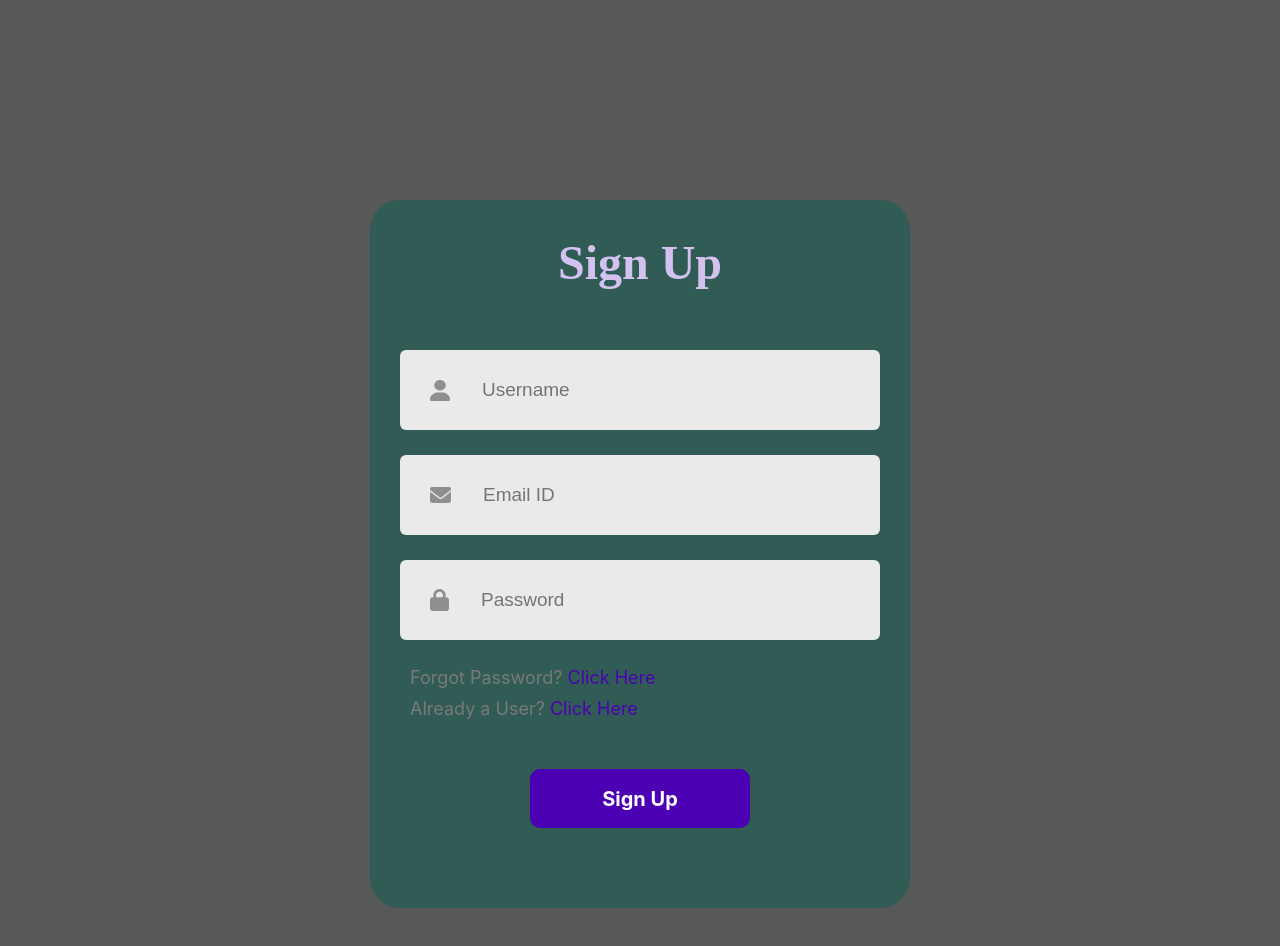
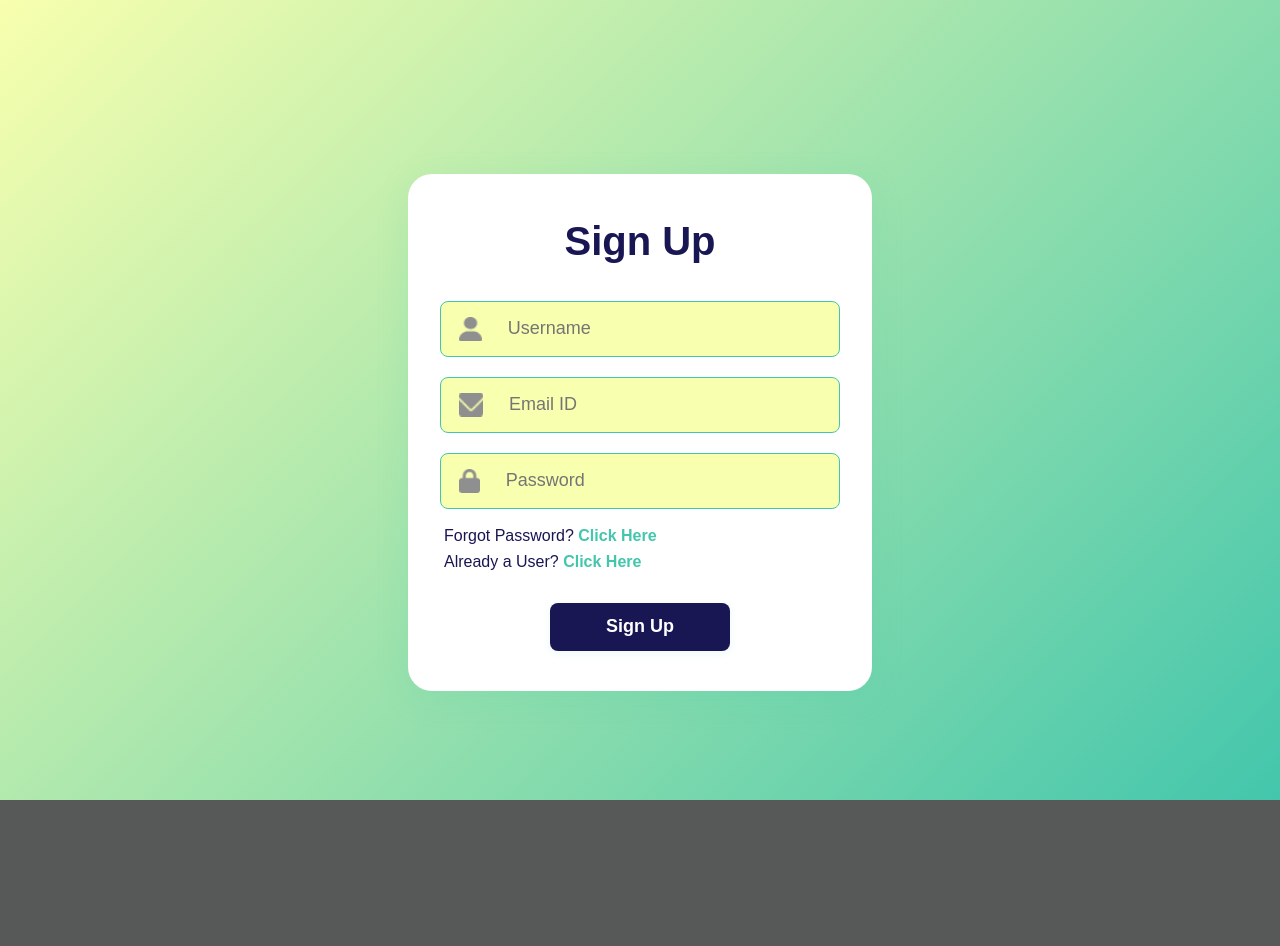
Before and after one commit to ashlin311/letterboxd-clone, a React (Create React App) app in the folder client/login/: page / in a window 1280 px wide. Shown: the top 946 px of the page. After the commit the page ends 800 px from the top, so only its background shows below. Built offline with nearby package versions, Linux system fonts and the light colour scheme.

Commit message:
changed color pallete and centered div

```diff
--- a/client/login/src/components/LoginSignup/LoginSignup.css
+++ b/client/login/src/components/LoginSignup/LoginSignup.css
@@ -1,89 +1,115 @@
 .container{
-    background-color: rgb(49, 92, 86);
-    width:max-content;
+    background: #fff;
+    width: 400px;
     display: flex;
     flex-direction: column;
-    margin:auto;
-    margin-top: 200px;
-    padding:30px;
-    border-radius: 30px;
+    margin: 0 auto;
+    margin-top: 8vh;
+    padding: 40px 32px;
+    border-radius: 24px;
+    box-shadow: 0 8px 32px 0 rgba(67, 198, 172, 0.15);
+    position: relative;
+    z-index: 2;
 }
 
 .text{
     margin: auto;
     padding:5px;
-    font-size: 48px;
-    color: #d3c2ef;
+    font-size: 40px;
+    color: #191654;
     font-weight: 700;
-    font-family: fjalla one;
+    font-family: 'Fjalla One', sans-serif;
 }
 
 .inputs{
-    margin-top: 55px;
+    margin-top: 32px;
     display: flex;
     flex-direction: column;
-    gap: 25px;
+    gap: 20px;
 }
 
 .input{
     display: flex;
     align-items: center;
-    margin: auto;
-    width: 480px;
-    height: 80px;
-    background: #eaeaea;
-    border-radius: 6px;
+    margin: 0 auto;
+    width: 100%;
+    height: 56px;
+    background: #f8ffae;
+    border-radius: 8px;
+    border: 1.5px solid #43c6ac;
+    box-sizing: border-box;
 }
 
 .input img{
-    margin:0 30px;
+    margin: 0 18px;
+    width: 24px;
+    height: 24px;
 }
 
 .input input{
-    height:50px;
-    width: 400px;
+    height: 40px;
+    width: 100%;
     background: transparent;
     border: none;
     outline: none;
-    color: #797979;
-    font-size: 19px;
+    color: #191654;
+    font-size: 18px;
+    padding-left: 8px;
 }
 
 .forgot-password{
-    padding-left: 10px;
-    margin-top: 27px;
-    color: #797979;
-    font-size: 18px;
+    padding-left: 4px;
+    margin-top: 18px;
+    color: #191654;
+    font-size: 16px;
 }
 
 .forgot-password span{
-    color:#4c00b4;
+    color: #43c6ac;
     cursor: pointer;
+    font-weight: 600;
 }
 
 .already-user{
-    padding-left: 10px;
-    margin-top: 10px;
-    color: #797979;
-    font-size: 18px;
+    padding-left: 4px;
+    margin-top: 8px;
+    color: #191654;
+    font-size: 16px;
 }
 
 .already-user span{
-    color:#4c00b4;
+    color: #43c6ac;
     cursor: pointer;
+    font-weight: 600;
 }
 
 .submit{
     display: flex;
     justify-content: center;
     align-items: center;
-    margin: 50px auto;
-    width:220px;
-    height:59px;
-    color:#fff;
-    background: #4c00b4;
-    border-radius: 10px;
-    font-size: 20px;
+    margin: 32px auto 0 auto;
+    width: 180px;
+    height: 48px;
+    color: #fff;
+    background: #191654;
+    border-radius: 8px;
+    font-size: 18px;
     font-weight: 700;
     cursor: pointer;
+    border: none;
+    transition: background 0.3s;
+    box-shadow: 0 2px 8px rgba(67, 198, 172, 0.10);
 }
+.submit:hover {
+    background: #43c6ac;
+    color: #191654;
+}
+
+body {
+    min-height: 100vh;
+    background: linear-gradient(135deg, #f8ffae 0%, #43c6ac 100%);
+    display: flex;
+    align-items: center;
+    justify-content: center;
+    font-family: 'Fjalla One', sans-serif;
+}
```
